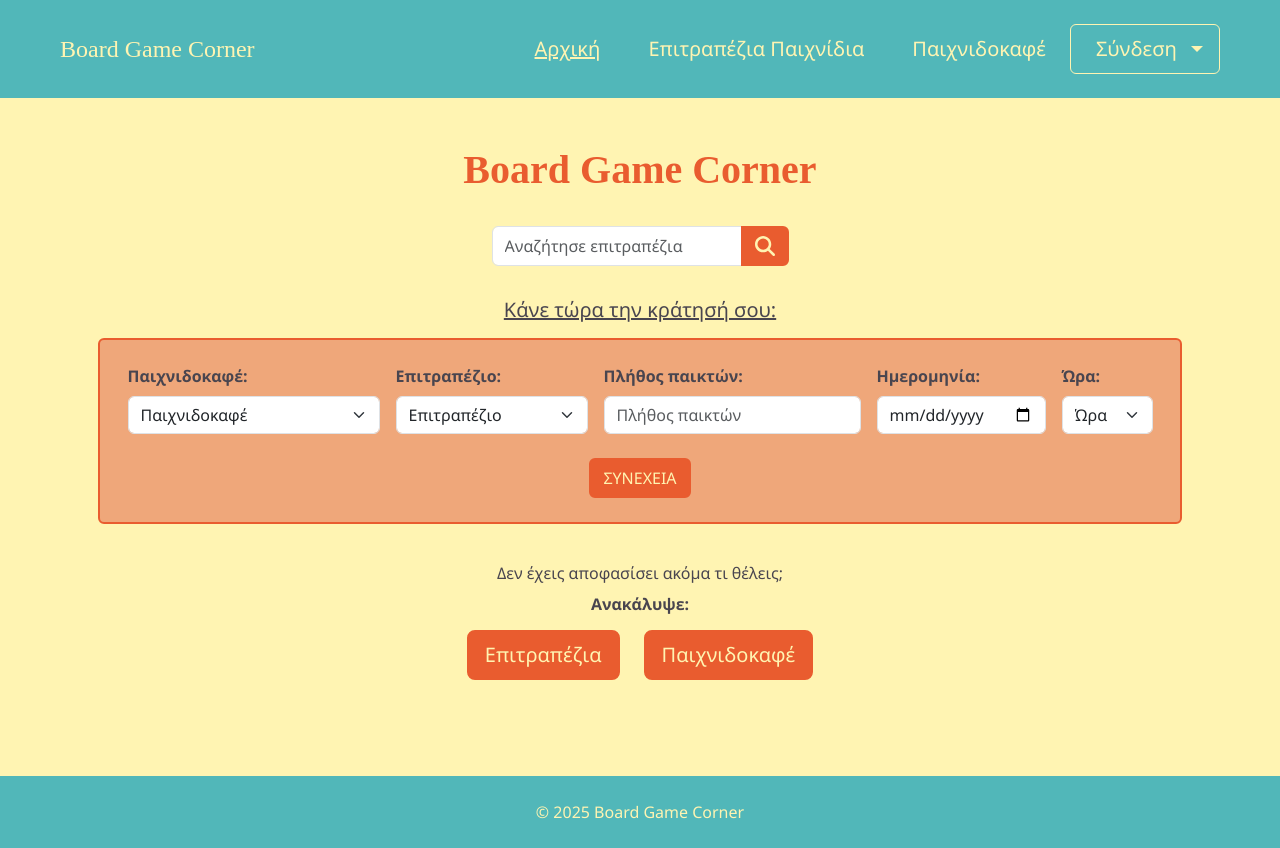
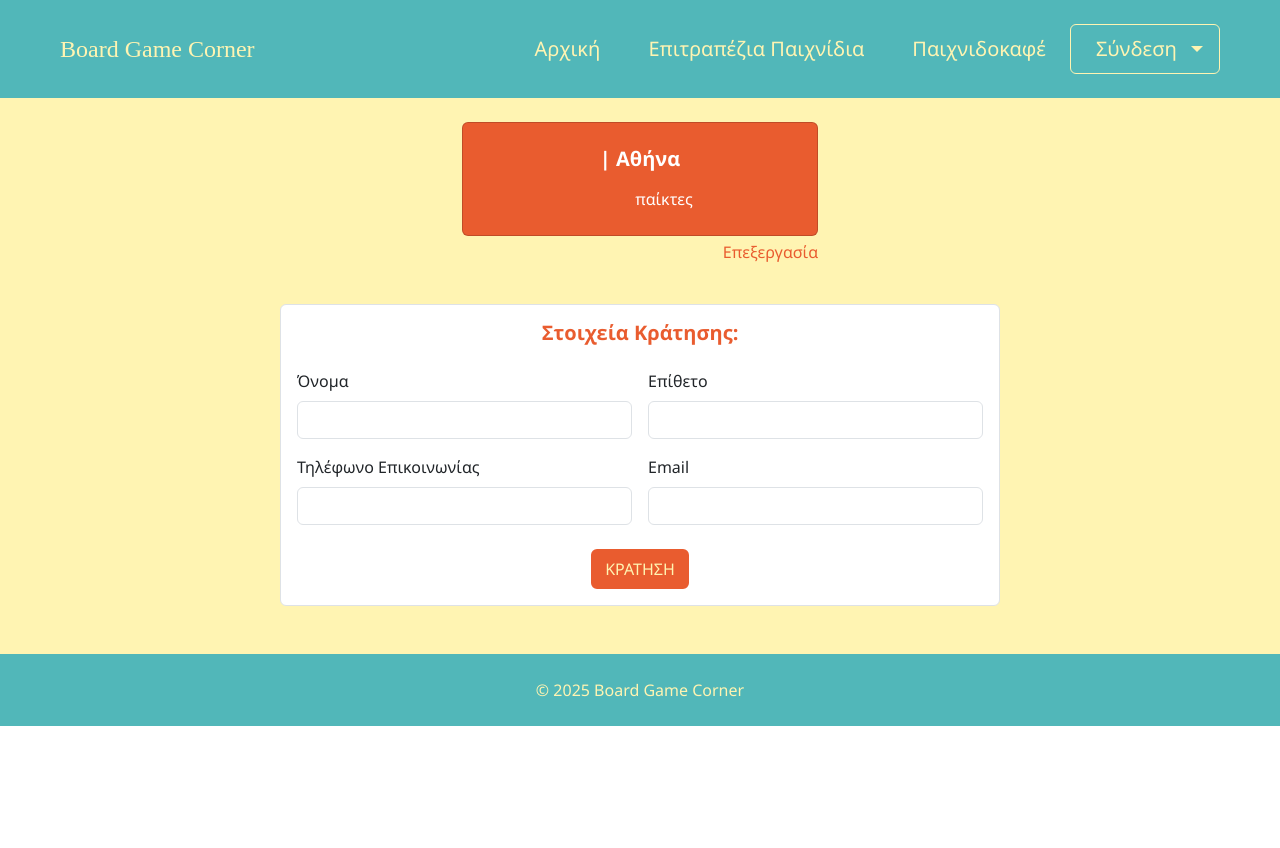
Before and after one commit to stellavl/board-game-corner, a React (Create React App) app in the folder frontend/: page /reservation-details in a window 1280 px wide. Before the commit this address led to /home. After the commit the page ends 800 px from the top, so only its background shows below. Built offline with nearby package versions, Linux system fonts and the light colour scheme; the HTML template or start-up script is replaced by a standard one.

Commit message:
create reservation details page

```diff
--- a/frontend/src/components/common/ReservationForm.jsx
+++ b/frontend/src/components/common/ReservationForm.jsx
@@ -4,8 +4,10 @@ import OrangeButton from './OrangeButton';
 import boardGames from '../../data/boardGames';
 import gameCafes from '../../data/boardGameCafes';
 import timeSlots from '../../data/timeslots';
+import { useNavigate } from "react-router-dom";
 
 const ReservationForm = ({ showGameCafe = true, showBoardGame = true, boardGameTitle }) => {
+  const navigate = useNavigate();
   const today = new Date().toISOString().split("T")[0];
 
   const [formData, setFormData] = useState({
@@ -46,7 +48,11 @@ const ReservationForm = ({ showGameCafe = true, showBoardGame = true, boardGameT
 
   const handleSubmit = () => {
     if (validateForm()) {
-      console.log("Form Data:", formData);
+      const formattedDate = formData.date.split("-").reverse().join("-");
+      const formattedFormData = { ...formData, date: formattedDate };
+      const queryParams = new URLSearchParams(formattedFormData);
+      console.log("Form Data:", formattedFormData);
+      navigate(`/reservation-details?${queryParams}`);
     }
   };
 
--- a/frontend/src/components/layout/Main.jsx
+++ b/frontend/src/components/layout/Main.jsx
@@ -7,6 +7,7 @@ import SpecificBoardGamePage from "../../pages/SpecificBoardGamePage";
 import SpecificCityCafesPage from "../../pages/SpecificCityCafesPage";
 import SpecificCafePage from "../../pages/SpecificCafePage";
 import ScrollToTop from "../utils/ScrollToTop";
+import ReservationDetailsPage from "../../pages/ReservationDetailsPage";
 
 const validRoutePatterns = [
   "/home",
@@ -14,7 +15,8 @@ const validRoutePatterns = [
   "/boardgamecafes",
   "/boardgames/:boardGameName", // Dynamic route
   "/boardgamecafes/:cityName",  // Dynamic route for specific city cafes
-  "/boardgamecafes/:cityName/:cafeName"  // Dynamic route for specific board game cafes
+  "/boardgamecafes/:cityName/:cafeName",  // Dynamic route for specific board game cafes
+  "/reservation-details"
 ];
 
 const isValidRoute = (pathname) => {
@@ -41,6 +43,7 @@ const Main = () => {
         <Route path="/boardgames/:boardGameName" element={<SpecificBoardGamePage />} />
         <Route path="/boardgamecafes/:cityName" element={<SpecificCityCafesPage />} />
         <Route path="/boardgamecafes/:cityName/:cafeName" element={<SpecificCafePage/>} />
+        <Route path="/reservation-details" element={<ReservationDetailsPage />} />
       </Routes>
     </div>
   );
--- /dev/null
+++ b/frontend/src/pages/ReservationDetailsPage.jsx
@@ -0,0 +1,169 @@
+import React, { useState } from 'react';
+import { Container, Row, Col, Card, Button, Form } from 'react-bootstrap';
+import { useLocation } from 'react-router-dom';
+import OrangeButton from '../components/common/OrangeButton';
+
+const ReservationDetailsPage = () => {
+    const location = useLocation();
+    const queryParams = new URLSearchParams(location.search);
+    const gameCafe = queryParams.get('gameCafe');
+    const boardGame = queryParams.get('boardGame');
+    const players = queryParams.get('players');
+    const date = queryParams.get('date');
+    const time = queryParams.get('time');
+
+    const [formData, setFormData] = useState({
+        firstName: '',
+        lastName: '',
+        phone: '',
+        email: ''
+    });
+
+    const [errors, setErrors] = useState({});
+
+    const handleChange = (e) => {
+        const { name, value } = e.target;
+        setFormData((prev) => ({
+            ...prev,
+            [name]: value
+        }));
+        if (value.trim() !== "") {
+            setErrors((prevErrors) => ({ ...prevErrors, [name]: "" }));
+        }
+    };
+
+    const validateForm = () => {
+        let newErrors = {};
+
+        if (!formData.firstName) newErrors.firstName = "Το όνομα είναι υποχρεωτικό.";
+        if (!formData.lastName) newErrors.lastName = "Το επίθετο είναι υποχρεωτικό.";
+        if (!formData.phone) {
+            newErrors.phone = "Το τηλέφωνο είναι υποχρεωτικό.";
+        } else if (!/^\d{10}$/.test(formData.phone)) {
+            newErrors.phone = "Το τηλέφωνο πρέπει να αποτελείται από 10 ψηφία.";
+        }
+        if (!formData.email) {
+            newErrors.email = "Το email είναι υποχρεωτικό.";
+        } else if (!/^[^\s@]+@[^\s@]+\.[^\s@]+$/.test(formData.email)) {
+            newErrors.email = "Το email δεν είναι έγκυρο.";
+        }
+
+        setErrors(newErrors);
+        return Object.keys(newErrors).length === 0;
+    };
+
+    const handleReservationClick = () => {
+        if (validateForm()) {
+            // TODO: SAVE RESERVATION DATA IN DATABASE
+            console.log("Reservation Data:", formData);
+        }
+    };
+
+    return (
+        <Container className="my-4">
+            <Row className="justify-content-center">
+                <Col xs={12} md={6} lg={4}>
+                    <Card className="text-center text-white p-2" style={{ backgroundColor: 'var(--color-orange)' }}>
+                        <Card.Body>
+                            <Card.Title className="fw-bold mb-1">{gameCafe} | Αθήνα</Card.Title>
+                            <Card.Text className="fst-italic">{boardGame}</Card.Text>
+                            <Row className="justify-content-center">
+                                <Col xs="auto">{date}</Col>
+                                <Col xs="auto">{time}</Col>
+                                <Col xs="auto">{players} παίκτες</Col>
+                            </Row>
+                        </Card.Body>
+                    </Card>
+                    <p className="mt-1 text-end" style={{ color: 'var(--color-orange)' }}>
+                        Επεξεργασία
+                    </p>
+                </Col>
+            </Row>
+
+            <Container>
+                <Row className="justify-content-center">
+                    <Col xs={12} md={10} lg={8}>
+                        <Card className="border mt-4" style={{ borderColor: 'var(--color-orange)' }}>
+                            <Card.Body>
+                                <Card.Title className="text-center fw-bold pb-3" style={{ color: 'var(--color-orange)' }}>
+                                    Στοιχεία Κράτησης:
+                                </Card.Title>
+
+                                <Form>
+                                    <Row className="g-3">
+                                        <Col md={6}>
+                                            <Form.Group>
+                                                <Form.Label>Όνομα</Form.Label>
+                                                <Form.Control
+                                                    type="text"
+                                                    name="firstName"
+                                                    value={formData.firstName}
+                                                    onChange={handleChange}
+                                                    isInvalid={!!errors.firstName}
+                                                />
+                                                <div className="invalid-feedback">
+                                                    {errors.firstName}
+                                                </div>
+                                            </Form.Group>
+                                        </Col>
+                                        <Col md={6}>
+                                            <Form.Group>
+                                                <Form.Label>Επίθετο</Form.Label>
+                                                <Form.Control
+                                                    type="text"
+                                                    name="lastName"
+                                                    value={formData.lastName}
+                                                    onChange={handleChange}
+                                                    isInvalid={!!errors.lastName}
+                                                />
+                                                <div className="invalid-feedback">
+                                                    {errors.lastName}
+                                                </div>
+                                            </Form.Group>
+                                        </Col>
+
+                                        <Col md={6}>
+                                            <Form.Group>
+                                                <Form.Label>Τηλέφωνο Επικοινωνίας</Form.Label>
+                                                <Form.Control
+                                                    type="text"
+                                                    name="phone"
+                                                    value={formData.phone}
+                                                    onChange={handleChange}
+                                                    isInvalid={!!errors.phone}
+                                                />
+                                                <div className="invalid-feedback">
+                                                    {errors.phone}
+                                                </div>
+                                            </Form.Group>
+                                        </Col>
+                                        <Col md={6}>
+                                            <Form.Group>
+                                                <Form.Label>Email</Form.Label>
+                                                <Form.Control
+                                                    type="email"
+                                                    name="email"
+                                                    value={formData.email}
+                                                    onChange={handleChange}
+                                                    isInvalid={!!errors.email}
+                                                />
+                                                <div className="invalid-feedback">
+                                                    {errors.email}
+                                                </div>
+                                            </Form.Group>
+                                        </Col>
+                                    </Row>
+                                    <div className="mt-4 text-center">
+                                        <OrangeButton text="ΚΡΑΤΗΣΗ" onClick={handleReservationClick} />
+                                    </div>
+                                </Form>
+                            </Card.Body>
+                        </Card>
+                    </Col>
+                </Row>
+            </Container>
+        </Container>
+    );
+};
+
+export default ReservationDetailsPage;
```
